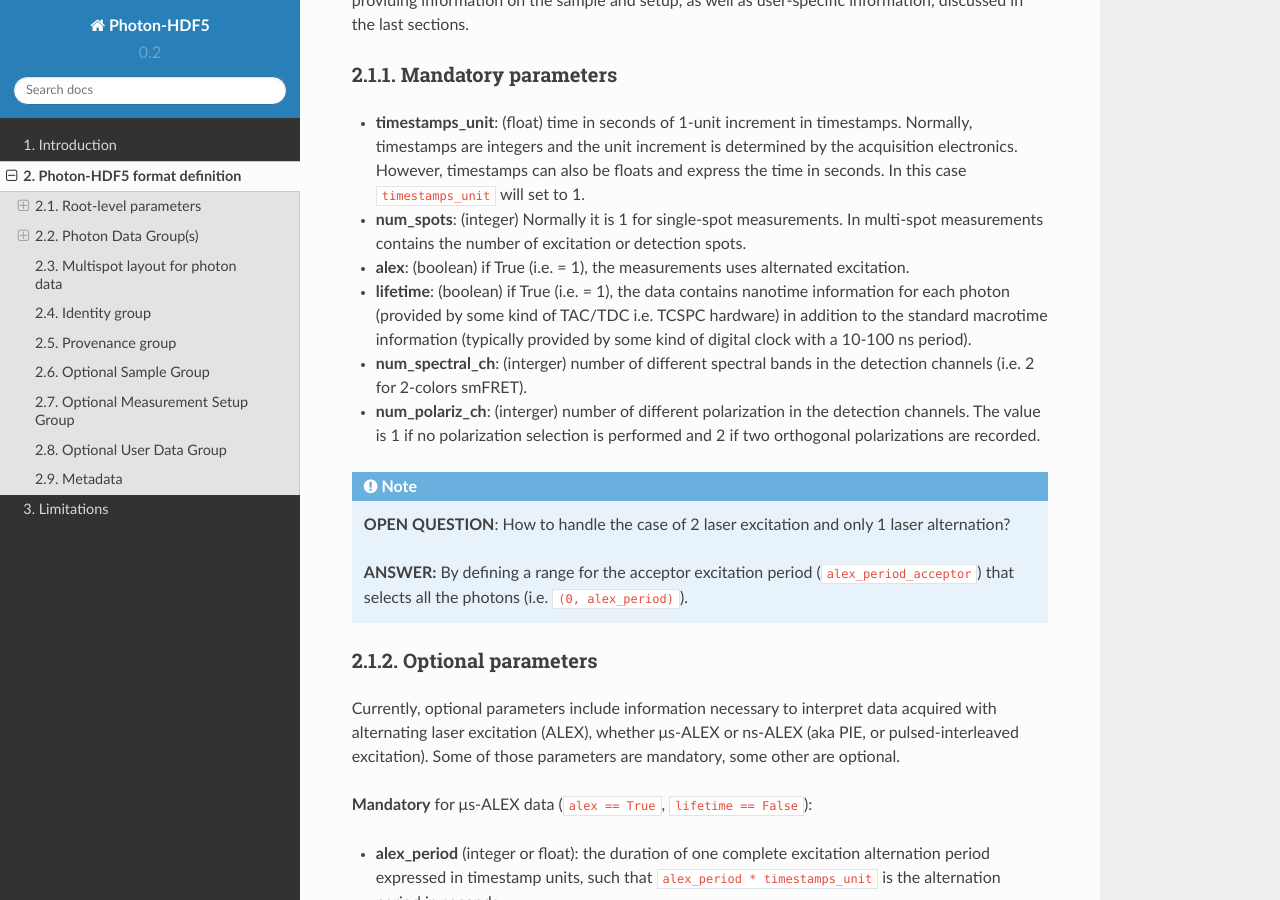
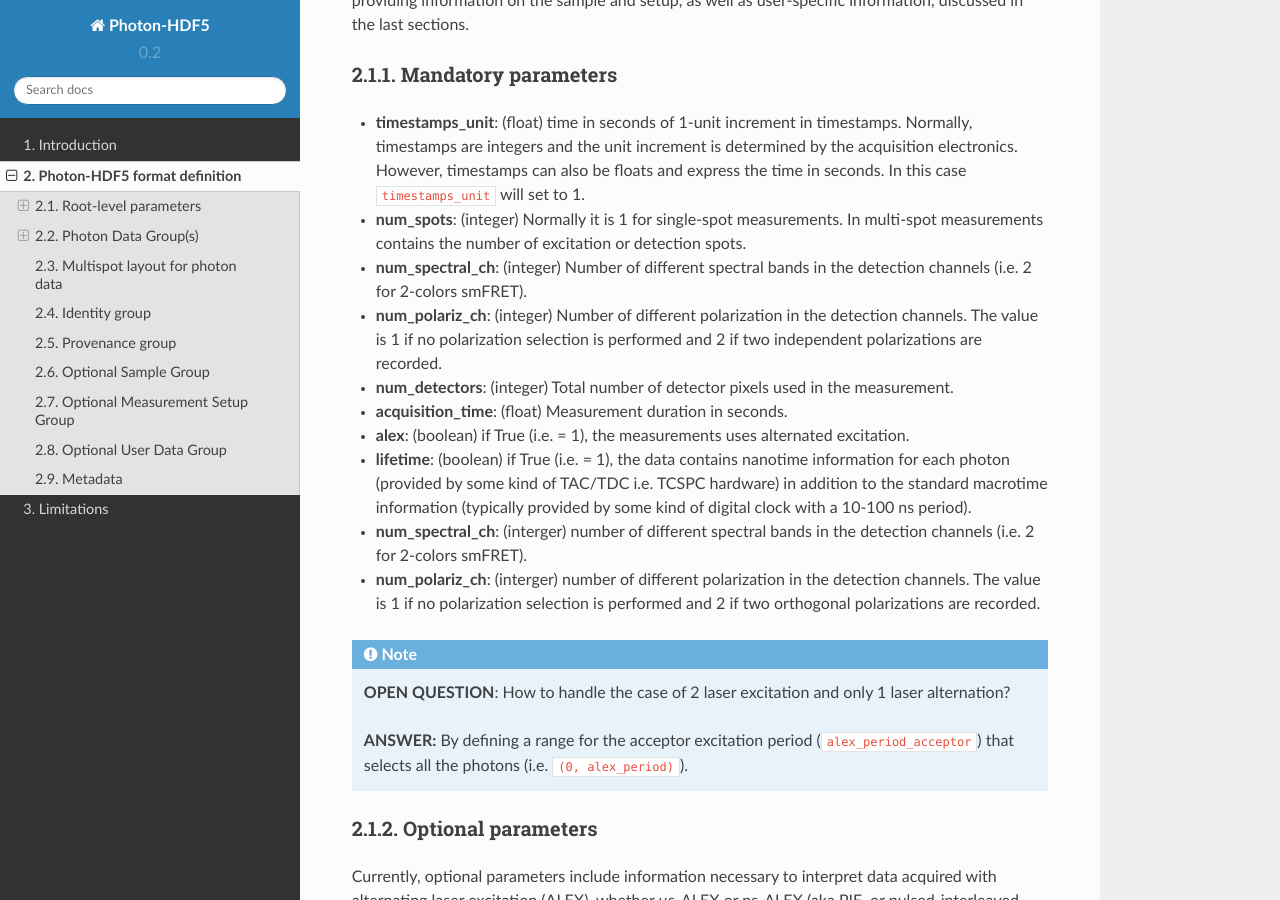
Before and after one commit to Photon-HDF5/photon-hdf5, a Sphinx documentation site: the page built from docs/phdata.rst, in a window 1280 px wide and 900 px high, scrolled down 968 px. Built offline with Sphinx 7.4.7 and the Read the Docs theme 2.0.0, drawn with Linux system fonts in a browser that asks for light colours; some of the changed text lies outside the part shown.

Commit message:
Add more root fields. Closes #2, Closes #6.
Fix typo

```diff
--- a/docs/phdata.rst
+++ b/docs/phdata.rst
@@ -28,6 +28,21 @@ Mandatory parameters
 -  **num_spots**: (integer) Normally it is 1 for single-spot
    measurements. In multi-spot measurements contains the number of
    excitation or detection spots.
+
+-  **num_spectral_ch**: (integer)
+   Number of different spectral bands in the detection channels
+   (i.e. 2 for 2-colors smFRET).
+
+-  **num_polariz_ch**: (integer)
+   Number of different polarization in the detection channels. The value
+   is 1 if no polarization selection is performed and 2 if two independent
+   polarizations are recorded.
+
+-  **num_detectors**: (integer)
+   Total number of detector pixels used in the measurement.
+
+-  **acquisition_time**: (float)
+   Measurement duration in seconds.
 
 -  **alex**: (boolean) if True (i.e. = 1), the measurements uses
    alternated excitation.
@@ -365,7 +380,7 @@ has been converted to Photon-HDF5. It contains the following fields:
   Original file name.
 
 - **full_filename**: (string)
-  Original full file name, including the folder.'
+  Original full file name, including the folder.
 
 - **creation_time**: (string)
   Original file creation time.
```
